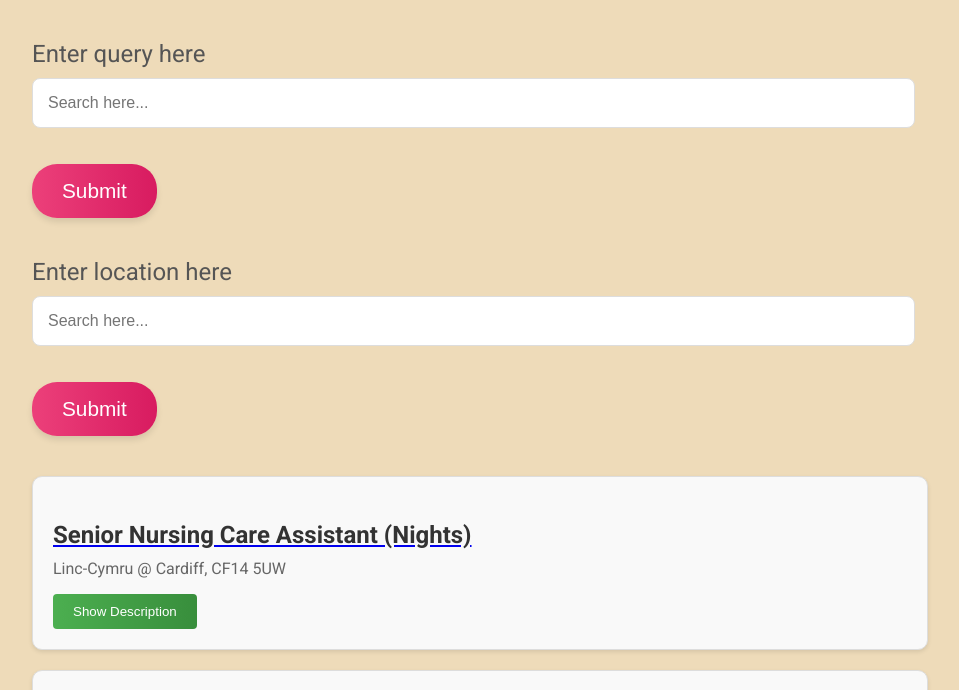
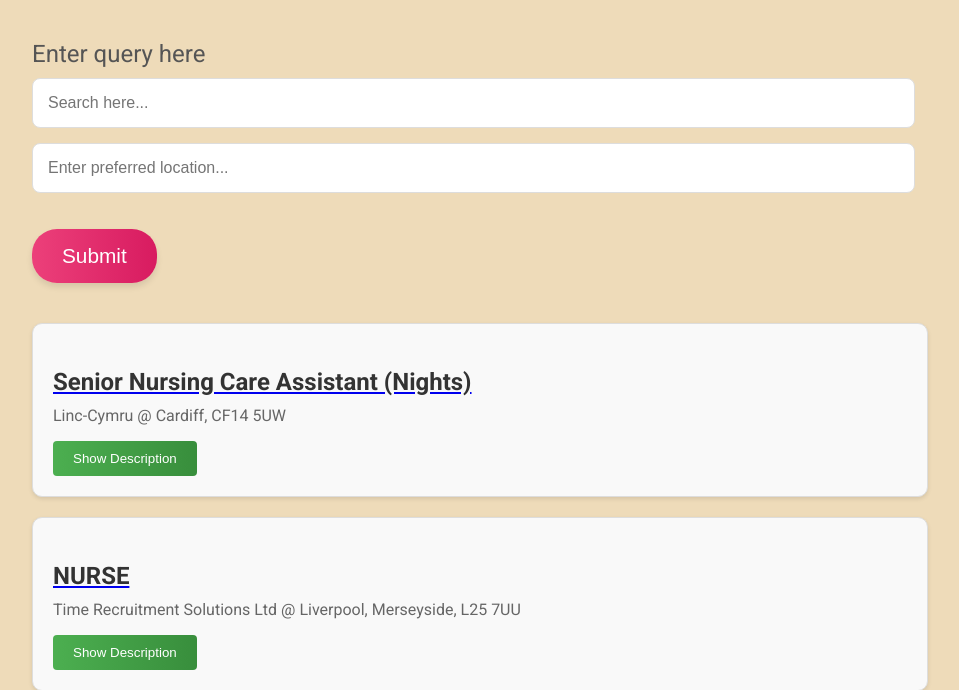
Before and after one commit to Manavjain1104/jammyjobber, a Django app: page / in a window 1280 px wide. Shown: the part 173-863 px from the top of the page, without its empty margins (160-1119 px from the left). Run offline with Django 4.2, Linux system fonts and the light colour scheme; data comes from the database, SQL or seed files in the repository; some web fonts are replaced.

Commit message:
Make 2 search have the same submit button

```diff
--- a/pages/templates/pages/home_search.html
+++ b/pages/templates/pages/home_search.html
@@ -19,14 +19,7 @@
         <label for="search-input">Enter query here</label>
         <form action="" method="get">
             <input type="text" name="query" placeholder="Search here...">
-            <button type="submit">Submit</button>
-        </form>
-    </div>
-
-    <div class="search-box">
-        <label for="search-input">Enter location here</label>
-        <form action="" method="get">
-            <input type="text" name="location_query" placeholder="Search here...">
+            <input type="text" name="location_query" placeholder="Enter preferred location...">
             <button type="submit">Submit</button>
         </form>
     </div>
```
